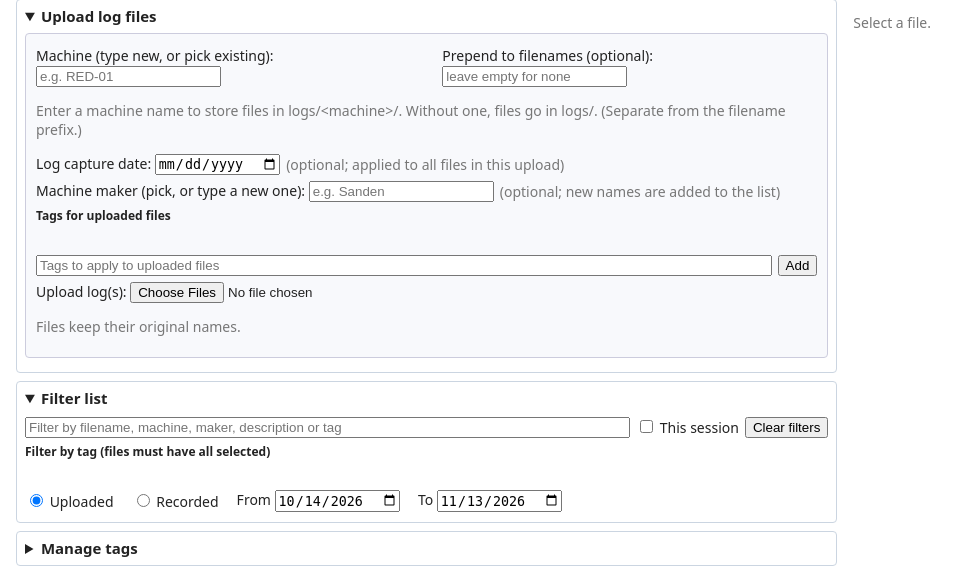
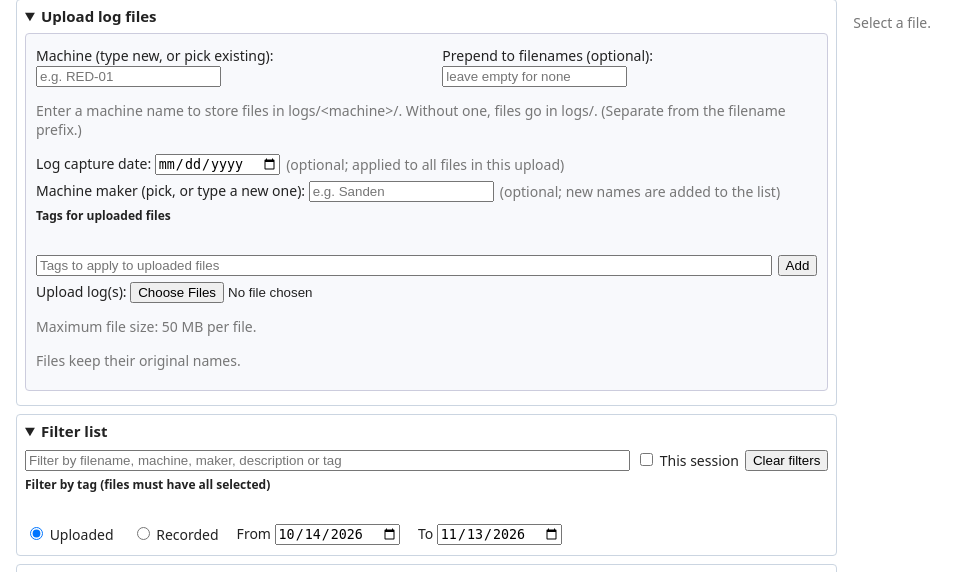
Before and after one commit to epremeaux/VendLog_App, a Flask app: page /manage in a window 1280 px wide. Shown: the part 58-630 px from the top of the page, without its empty margins (0-977 px from the left). Run offline with Flask 2, Linux system fonts and the light colour scheme; data that the repository does not hold is empty; parts of the project's set-up code (start-up, migrations or seed data) failed here and were passed over; some libraries are stand-ins or nearby versions.

Commit message:
Limit uploaded files to 50 MB
Co-authored-by: Copilot <223556219+Copilot@users.noreply.github.com>

```diff
--- a/app.py
+++ b/app.py
@@ -16,7 +16,7 @@ from markupsafe import Markup
 from vendlog import config, dialog, preview, version
 from vendlog import search as search_mod
 from vendlog.gitops import AppRepo, Git
-from vendlog.store import IMAGE_TYPES, VIDEO_TYPES, Store, StoreError, norm_tags
+from vendlog.store import IMAGE_TYPES, MAX_LOG_FILE_BYTES, VIDEO_TYPES, Store, StoreError, norm_tags
 
 MAX_UPLOAD_BYTES = 500 * 1024 * 1024
 MAX_MARKDOWN_BYTES = 5 * 1024 * 1024
@@ -69,7 +69,7 @@ def create_app(cfg: dict | None = None) -> Flask:
 
     @app.get("/manage")
     def manage():
-        return render_template("manage.html", page="manage")
+        return render_template("manage.html", page="manage", max_file_bytes=MAX_LOG_FILE_BYTES)
 
     @app.get("/search")
     def search_page():
--- a/static/manage.js
+++ b/static/manage.js
@@ -309,27 +309,69 @@ document.getElementById("up-tags").appendChild(upTags.node);
 
 async function upload(input) {
   if (!input.files.length) return;
+  const maxFileBytes = Number(input.dataset.maxFileBytes);
+  const files = [...input.files];
+  const oversized = files.filter(file => file.size > maxFileBytes);
+  const allowed = files.filter(file => file.size <= maxFileBytes);
+  const rejected = document.getElementById("up-rejected");
+  rejected.replaceChildren();
+  rejected.hidden = !oversized.length;
+  if (oversized.length) {
+    rejected.appendChild(el("div", "Not uploaded: these files exceed the 50 MB limit."));
+    const list = el("ul");
+    oversized.forEach(file => list.appendChild(el("li", `${file.name} (${fmtSize(file.size)})`)));
+    rejected.appendChild(list);
+    if (!allowed.length) { input.value = ""; return; }
+    if (!confirm(`${oversized.length} file(s) exceed the 50 MB limit and will not be uploaded.\n`
+                 + `Upload the remaining ${allowed.length} file(s)?`)) {
+      input.value = "";
+      return;
+    }
+  }
   const prefix = uploadPrefix();
   const near = nearDuplicates(document.getElementById("up-machine").value.trim());
   if (near.length && !confirm(`The machine name looks like the existing "${near.join('", "')}".\nUpload anyway and create a separate folder?`)) {
     input.value = "";
     return;
   }
-  const fd = new FormData();
-  fd.append("prefix", prefix);
-  fd.append("machine", document.getElementById("up-machine").value.trim());
-  fd.append("tags", JSON.stringify(upTags.get()));
-  fd.append("captured", document.getElementById("up-date").value);
-  fd.append("maker", document.getElementById("up-maker").value.trim());
-  [...input.files].forEach(file => fd.append("files", file));
+  const batches = [];
+  for (const file of allowed) {
+    let batch = batches[batches.length - 1];
+    if (!batch || batch.size + file.size > 400_000_000) {
+      batch = { files: [], size: 0 };
+      batches.push(batch);
+    }
+    batch.files.push(file);
+    batch.size += file.size;
+  }
+  const machine = document.getElementById("up-machine").value.trim();
+  const tags = JSON.stringify(upTags.get());
+  const captured = document.getElementById("up-date").value;
+  const maker = document.getElementById("up-maker").value.trim();
+  const errors = [];
+  let saved = 0;
   try {
-    const res = await api("/api/files", { method: "POST", body: fd });
-    if (res.errors.length) alert("Not uploaded:\n" + res.errors.map(e => `${e.name}: ${e.error}`).join("\n"));
-    if (res.saved.length) state.current = res.saved[0];
-    await loadFiles();
-    await loadMakers();
-  } catch (e) { fail(e); }
-  input.value = "";
+    for (const batch of batches) {
+      const fd = new FormData();
+      fd.append("prefix", prefix);
+      fd.append("machine", machine);
+      fd.append("tags", tags);
+      fd.append("captured", captured);
+      fd.append("maker", maker);
+      batch.files.forEach(file => fd.append("files", file));
+      const res = await api("/api/files", { method: "POST", body: fd });
+      errors.push(...res.errors);
+      if (!saved && res.saved.length) state.current = res.saved[0];
+      saved += res.saved.length;
+    }
+  } catch (e) {
+    alert(`Upload interrupted after ${saved} file(s) were saved: ${e.message}\nCheck the file list before retrying.`);
+  } finally {
+    if (errors.length) alert("Not uploaded:\n" + errors.map(e => `${e.name}: ${e.error}`).join("\n"));
+    input.value = "";
+    await loadFiles().catch(fail);
+    await loadMakers().catch(fail);
+  }
 }
 
 ["up-machine", "up-custom"].forEach(id => {
--- a/templates/manage.html
+++ b/templates/manage.html
@@ -30,8 +30,10 @@
       </div>
       <div class="field"><span>Tags for uploaded files</span><div id="up-tags"></div></div>
       <div class="row">
-        <label class="upload">Upload log(s): <input type="file" id="upload-input" multiple></label>
+        <label class="upload">Upload log(s): <input type="file" id="upload-input" data-max-file-bytes="{{ max_file_bytes }}" multiple></label>
       </div>
+      <div id="up-rejected" class="warn" role="status" hidden></div>
+      <p class="muted">Maximum file size: 50 MB per file.</p>
       <p class="muted" id="up-preview"></p>
     </div>
     </details>
--- a/vendlog/store.py
+++ b/vendlog/store.py
@@ -5,7 +5,6 @@ from datetime import datetime, timezone
 import json
 import os
 import re
-import shutil
 from pathlib import Path
 
 META_SUFFIX = ".meta.json"
@@ -14,6 +13,7 @@ MANIFEST_FILE = "vendlog.json"
 IMAGE_TYPES = {".png": "image/png", ".jpg": "image/jpeg", ".jpeg": "image/jpeg", ".gif": "image/gif",
                ".webp": "image/webp", ".bmp": "image/bmp", ".svg": "image/svg+xml"}
 PDF_TYPE = ".pdf"
+MAX_LOG_FILE_BYTES = 50_000_000
 VIDEO_TYPES = {".mp4": "video/mp4", ".m4v": "video/mp4", ".webm": "video/webm",
                ".ogv": "video/ogg", ".mov": "video/quicktime", ".mkv": "video/x-matroska",
                ".avi": "video/x-msvideo", ".wmv": "video/x-ms-wmv", ".mpeg": "video/mpeg",
@@ -175,7 +175,15 @@ class Store:
             raise Conflict(f"'{label}' already exists; rename the file and try again")
         try:
             with open(dest, "xb") as out:  # "x" refuses to overwrite, even in a race
-                shutil.copyfileobj(stream, out, 1024 * 1024)
+                total = 0
+                while True:
+                    chunk = stream.read(1024 * 1024)
+                    if not chunk:
+                        break
+                    total += len(chunk)
+                    if total > MAX_LOG_FILE_BYTES:
+                        raise StoreError("File exceeds the 50 MB upload limit")
+                    out.write(chunk)
         except FileExistsError:
             raise Conflict(f"'{label}' already exists")
         except Exception:
```
Also changed, not shown: tests/test_store.py (+31 -0 lines), README.md.
